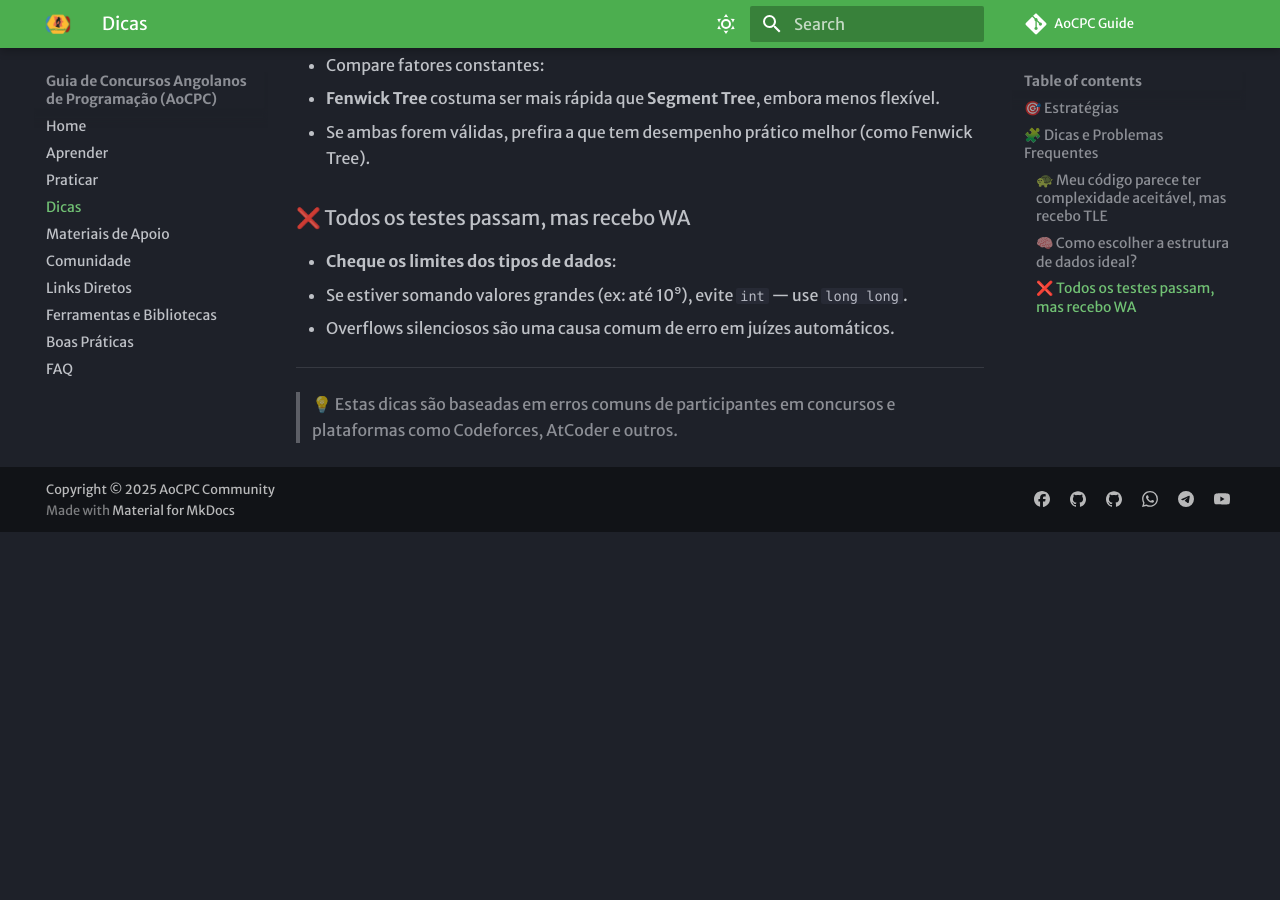
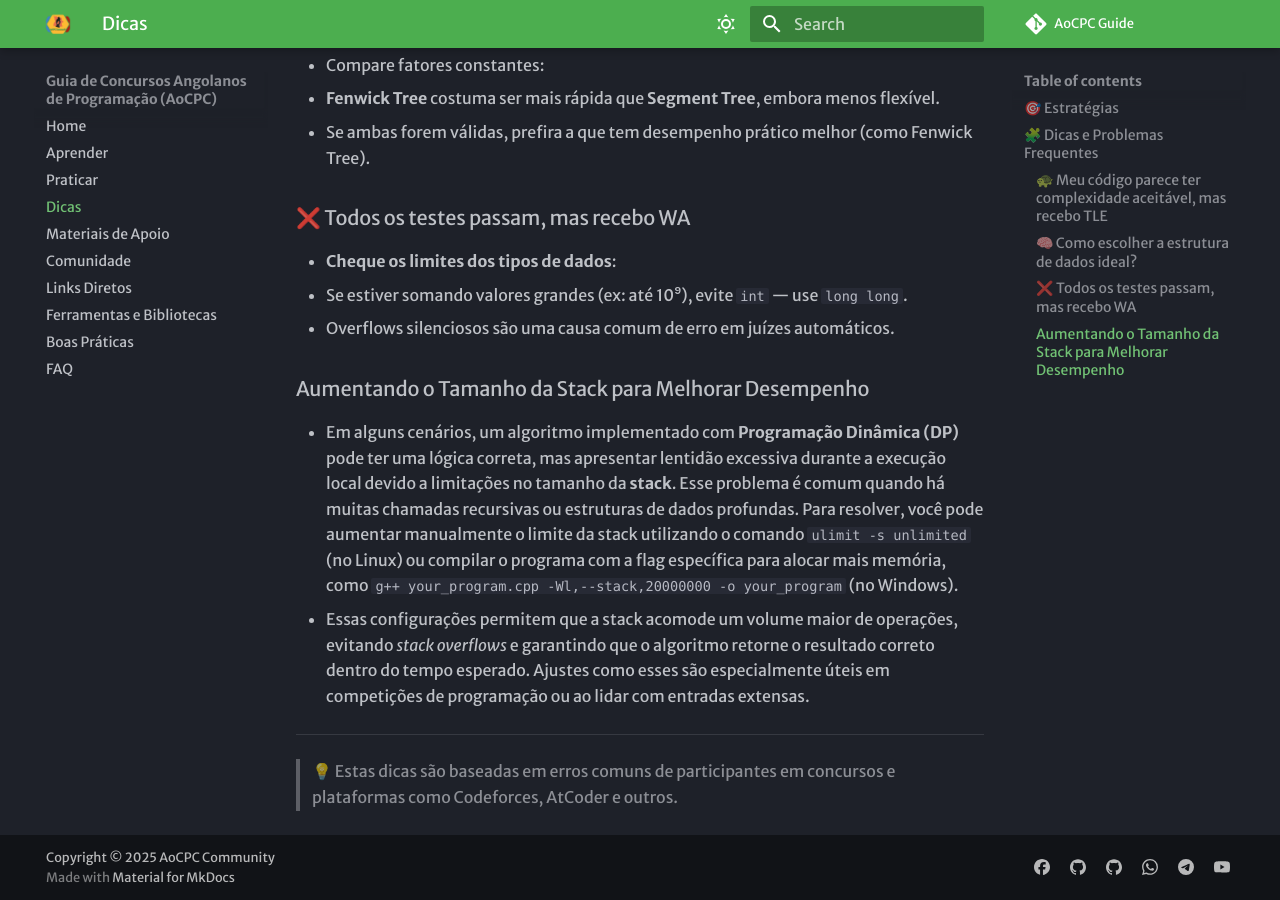
Before and after one commit to aocpc-community/aocpc-guide, an MkDocs documentation site: the page built from docs/guide/dicas.md, in a window 1280 px wide and 900 px high, scrolled down 622 px. Built offline with MkDocs 1.6.1 and Material for MkDocs 9.7.7, drawn with Linux system fonts in a browser that asks for light colours; some web fonts are replaced; comment, search, counter and statistics services are not loaded; before the commit the page ends 1154 px from its top, so only the background shows below that.

Commit message:
docs: strategic tip

```diff
--- a/docs/guide/dicas.md
+++ b/docs/guide/dicas.md
@@ -28,6 +28,11 @@
   - Se estiver somando valores grandes (ex: até 10⁹), evite `int` — use `long long`.
   - Overflows silenciosos são uma causa comum de erro em juízes automáticos.
 
+### Aumentando o Tamanho da Stack para Melhorar Desempenho
+
+- Em alguns cenários, um algoritmo implementado com **Programação Dinâmica (DP)** pode ter uma lógica correta, mas apresentar lentidão excessiva durante a execução local devido a limitações no tamanho da **stack**. Esse problema é comum quando há muitas chamadas recursivas ou estruturas de dados profundas. Para resolver, você pode aumentar manualmente o limite da stack utilizando o comando `ulimit -s unlimited` (no Linux) ou compilar o programa com a flag específica para alocar mais memória, como `g++ your_program.cpp -Wl,--stack,20000000 -o your_program` (no Windows).
+  - Essas configurações permitem que a stack acomode um volume maior de operações, evitando *stack overflows* e garantindo que o algoritmo retorne o resultado correto dentro do tempo esperado. Ajustes como esses são especialmente úteis em competições de programação ou ao lidar com entradas extensas.
+
 ---
 
 > 💡 Estas dicas são baseadas em erros comuns de participantes em concursos e plataformas como Codeforces, AtCoder e outros.
```
Also changed, not shown: readme.md (+3 -2 lines).
